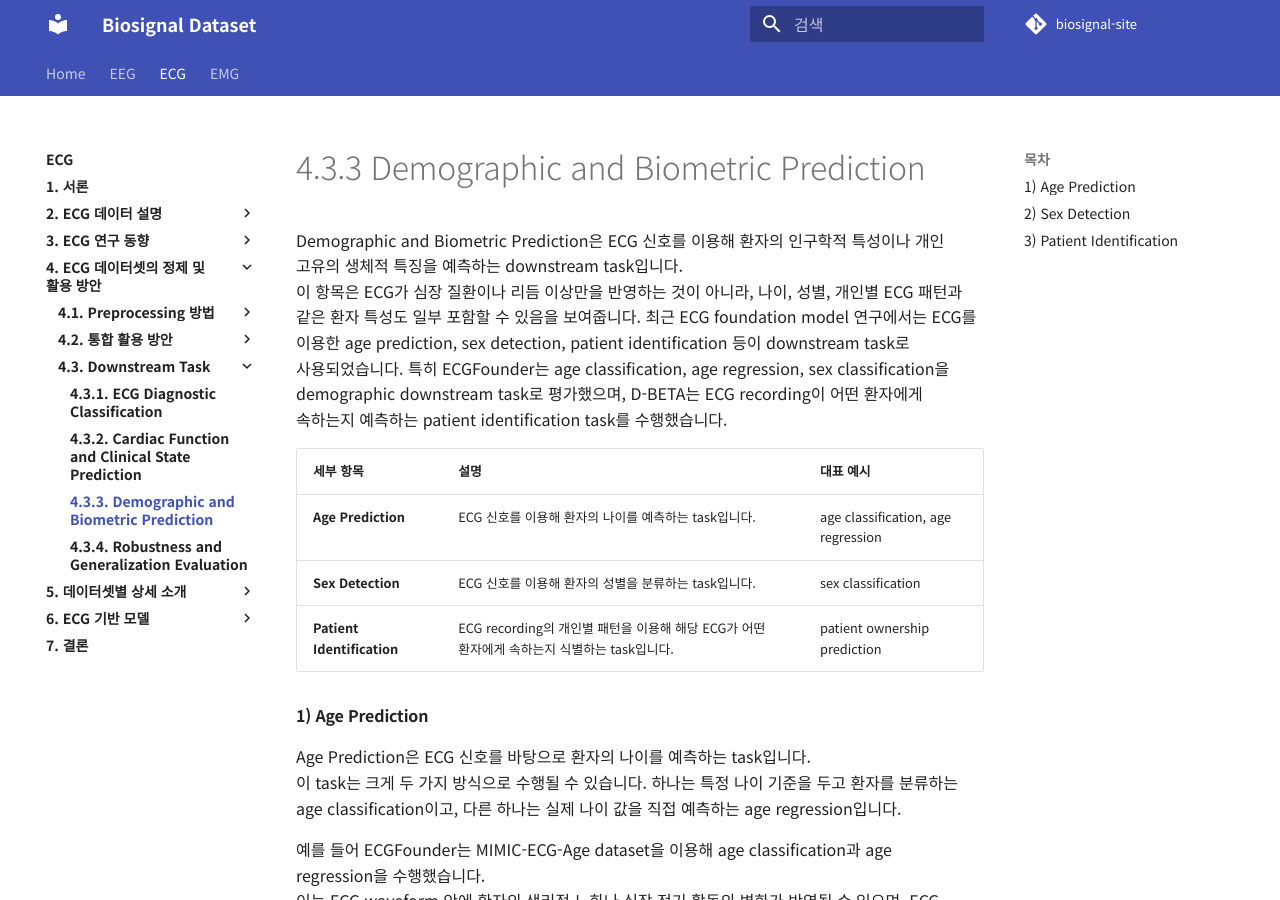
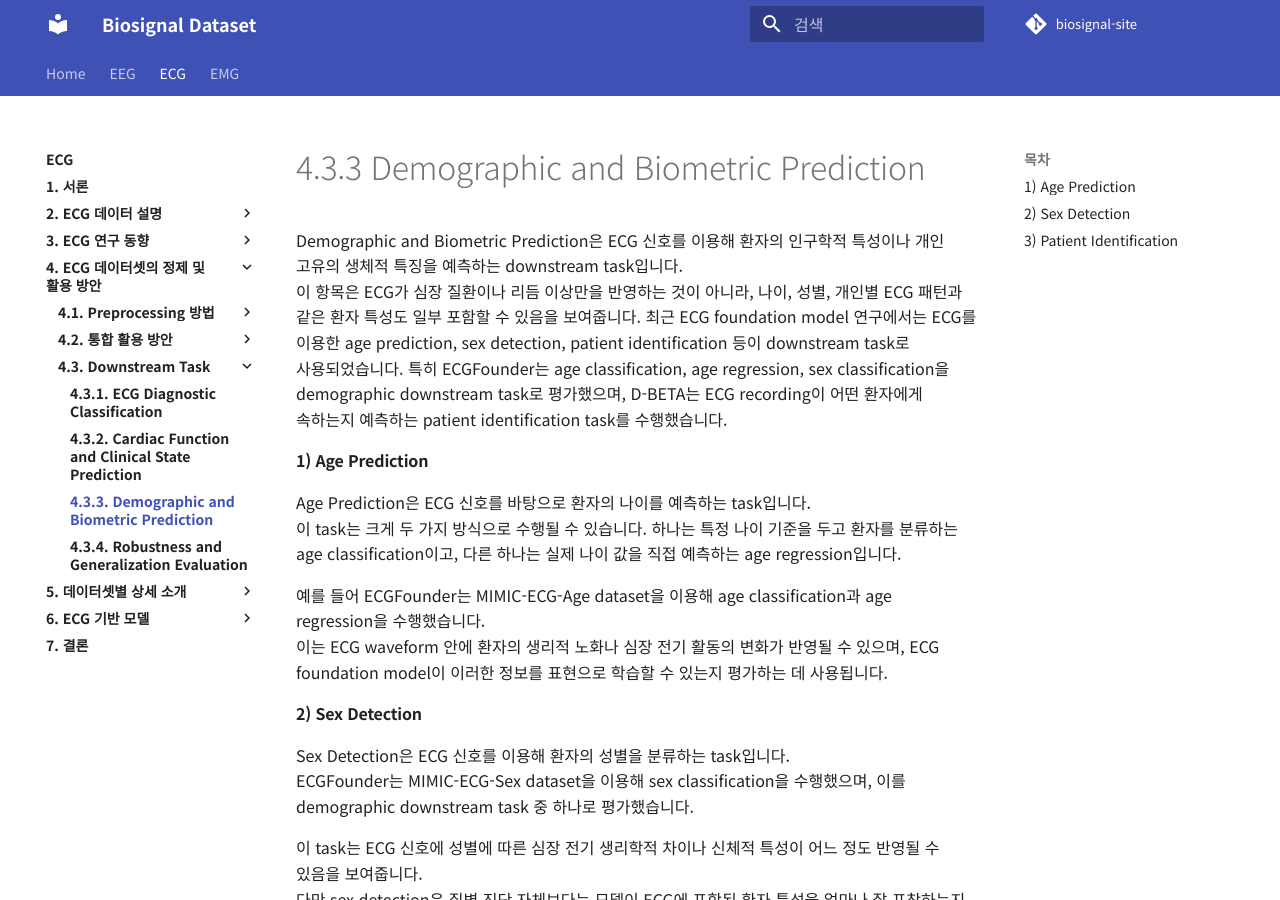
Before and after one commit to iwantjeonyeok/biosignal-site, an MkDocs documentation site: the page built from docs/ecg/4-ecg-데이터셋의-정제-및-활용-방안/4-3-downstream-task/4-3-3-Demographic-and-Biometric-Prediction.md, in a window 1280 px wide and 900 px high. Built offline with MkDocs 1.6.1 and Material for MkDocs 9.7.7, drawn with Linux system fonts in a browser that asks for light colours; comment, search, counter and statistics services are not loaded.

Commit message:
Update 4-3-3-Demographic-and-Biometric-Prediction.md

```diff
--- a/docs/ecg/4-ecg-데이터셋의-정제-및-활용-방안/4-3-downstream-task/4-3-3-Demographic-and-Biometric-Prediction.md
+++ b/docs/ecg/4-ecg-데이터셋의-정제-및-활용-방안/4-3-downstream-task/4-3-3-Demographic-and-Biometric-Prediction.md
@@ -3,11 +3,6 @@
 Demographic and Biometric Prediction은 ECG 신호를 이용해 환자의 인구학적 특성이나 개인 고유의 생체적 특징을 예측하는 downstream task입니다.
 이 항목은 ECG가 심장 질환이나 리듬 이상만을 반영하는 것이 아니라, 나이, 성별, 개인별 ECG 패턴과 같은 환자 특성도 일부 포함할 수 있음을 보여줍니다. 최근 ECG foundation model 연구에서는 ECG를 이용한 age prediction, sex detection, patient identification 등이 downstream task로 사용되었습니다.  특히 ECGFounder는 age classification, age regression, sex classification을 demographic downstream task로 평가했으며, D-BETA는 ECG recording이 어떤 환자에게 속하는지 예측하는 patient identification task를 수행했습니다.
 
-| 세부 항목 | 설명 | 대표 예시 |
-|---|---|---|
-| **Age Prediction** | ECG 신호를 이용해 환자의 나이를 예측하는 task입니다. | age classification, age regression |
-| **Sex Detection** | ECG 신호를 이용해 환자의 성별을 분류하는 task입니다. | sex classification |
-| **Patient Identification** | ECG recording의 개인별 패턴을 이용해 해당 ECG가 어떤 환자에게 속하는지 식별하는 task입니다. | patient ownership prediction |
 
 #### 1) Age Prediction
 
```
